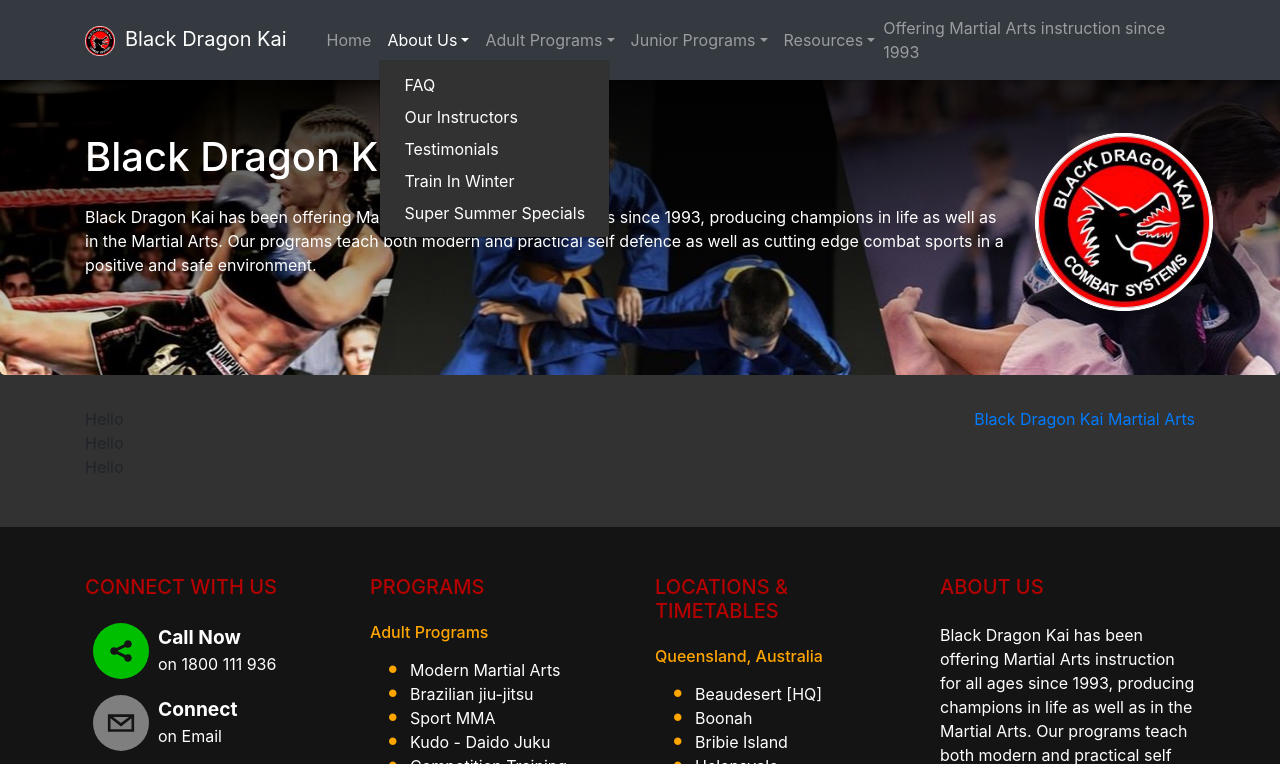
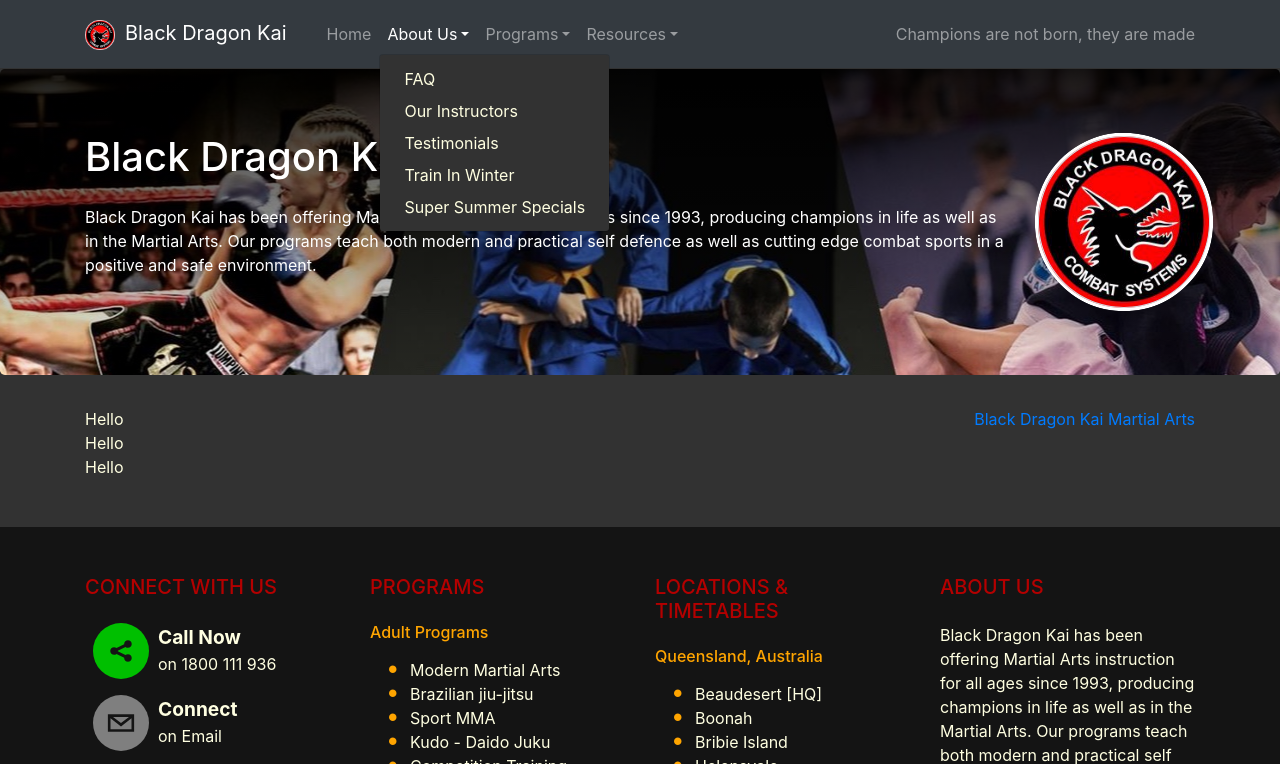
Before and after one commit to AusieJamster/Black-Dragon-Kai, a React app: page / in a window 1280 px wide. Both pictures are taken after a click on the button "About Us". Shown: the top 764 px of the page. Built offline with nearby package versions, Linux system fonts and the light colour scheme.

Commit message:
Merged Programs

```diff
--- a/src/Data/NavData.js
+++ b/src/Data/NavData.js
@@ -23,7 +23,12 @@
       link: Const.SUPER_SUMMER_SPECIALS
     }
   ],
-  ADULT_PROGRAMS: [
+  PROGRAMS: [
+    {
+      text: "Adult Programs",
+      link: "",
+      disabled: true
+    },
     {
       text: "Modern Martial Arts",
       link: Const.MODERN_MARTIAL_ARTS
@@ -50,10 +55,14 @@
     },
     {
       text: "Muay Thai",
-      link: Const.MUAY_THAI
-    }
-  ],
-  JUNIOR_PROGRAMS: [
+      link: Const.MUAY_THAI,
+      divider: true
+    },
+    {
+      text: "Junior Programs",
+      link: "",
+      disabled: true
+    },
     {
       text: "Pre Junior Dragons",
       link: Const.PRE_JUNIOR_DRAGONS
--- a/src/components/NavBar.js
+++ b/src/components/NavBar.js
@@ -23,24 +23,17 @@
         </Navbar.Brand>
         <Navbar.Toggle aria-controls="header-nav" />
         <Navbar.Collapse id="header-nav">
-          <Nav className="mr-auto">
+          <Nav>
             <Link to="/" className="nav-link">
               Home
             </Link>
             <CustomNavDropDown title="About Us" buttons={NavData.ABOUTUS} />
-            <CustomNavDropDown
-              title="Adult Programs"
-              buttons={NavData.ADULT_PROGRAMS}
-            />
-            <CustomNavDropDown
-              title="Junior Programs"
-              buttons={NavData.JUNIOR_PROGRAMS}
-            />
+            <CustomNavDropDown title="Programs" buttons={NavData.PROGRAMS} />
             <CustomNavDropDown title="Resources" buttons={NavData.RESOURCES} />
           </Nav>
         </Navbar.Collapse>
         <Navbar.Text className="d-xl-inline d-none">
-          Offering Martial Arts instruction since 1993
+          Champions are not born, they are made
         </Navbar.Text>
       </Container>
     </Navbar>
--- a/src/components/common/CustomNavDropDown.js
+++ b/src/components/common/CustomNavDropDown.js
@@ -8,10 +8,22 @@
     <NavDropdown title={props.title}>
       {props.buttons.map(button => {
         let index = props.buttons.indexOf(button);
+        let style = button.disabled ? { color: "orange" } : {};
+
         return (
-          <NavDropdown.Item key={index} as={Link} to={button.link} href="#">
-            {button.text}
-          </NavDropdown.Item>
+          <>
+            <NavDropdown.Item
+              key={index}
+              as={Link}
+              disabled={button.disabled}
+              to={button.link}
+              href="#"
+              style={style}
+            >
+              {button.text}
+            </NavDropdown.Item>
+            {button.divider && <NavDropdown.Divider />}
+          </>
         );
       })}
     </NavDropdown>
@@ -25,7 +37,9 @@
       text: PropTypes.string.isRequired,
       link: PropTypes.string.isRequired
     })
-  )
+  ),
+  disabled: PropTypes.bool,
+  divider: PropTypes.bool
 };
 
 export default CustomNavDropDown;
--- a/src/css/style.css
+++ b/src/css/style.css
@@ -1,5 +1,6 @@
 body {
     background-color: rgb(50, 50, 50);
+    color: rgb(255, 255, 225);
 }
 
 h5 {
@@ -14,7 +15,7 @@
 
 footer a {
     text-decoration: none;
-    color: white;
+    color: rgb(255, 255, 225);
 }
 
 footer a:hover {
@@ -24,7 +25,7 @@
 
 footer, header {
     background-color: rgb(20, 20, 20);
-    color: white;
+    color: rgb(255, 255, 225);
 }
 
 footer * ul>li {
@@ -50,11 +51,11 @@
 }
 
 .nav-link {
-    color: white;
+    color: rgb(255, 255, 225);
 }
 
 .nav-dropdown, .nav-dropdown:hover {
-    color: white;
+    color: rgb(255, 255, 225);
     background-color: black;
 }
 
@@ -69,7 +70,7 @@
 }
 
 .dropdown-item {
-    color: white;
+    color: rgb(255, 255, 225);
 }
 
 .carousel {
```
